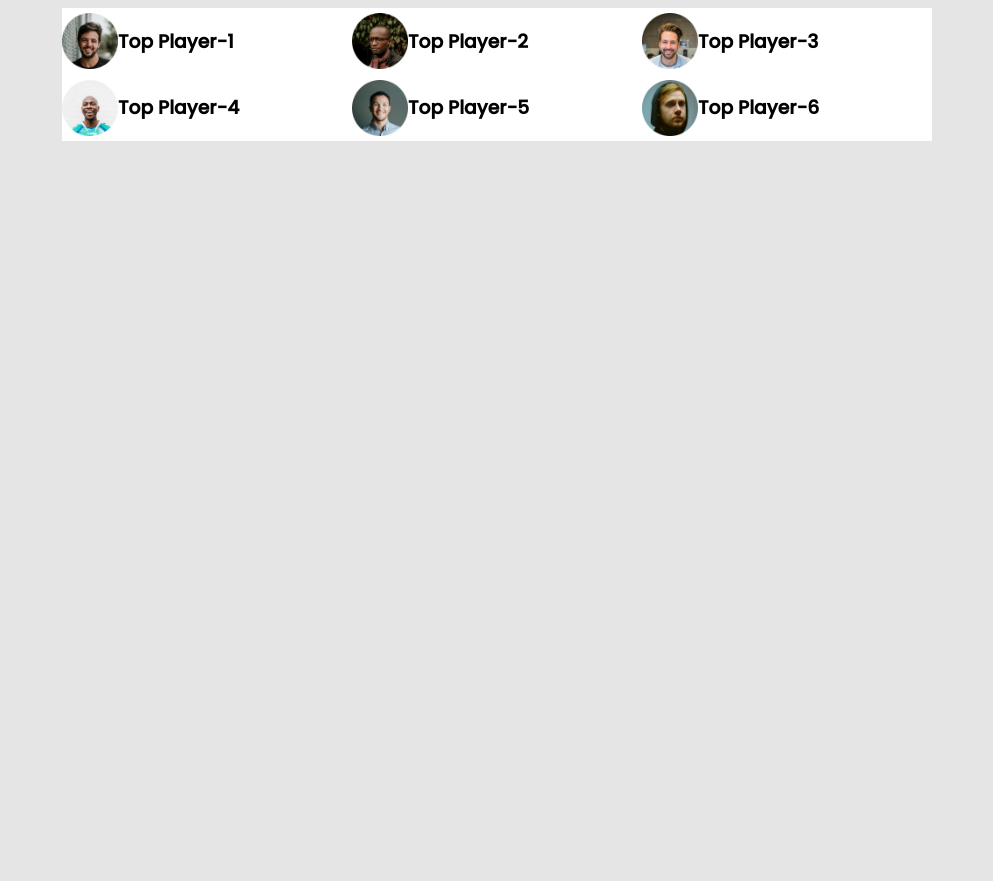
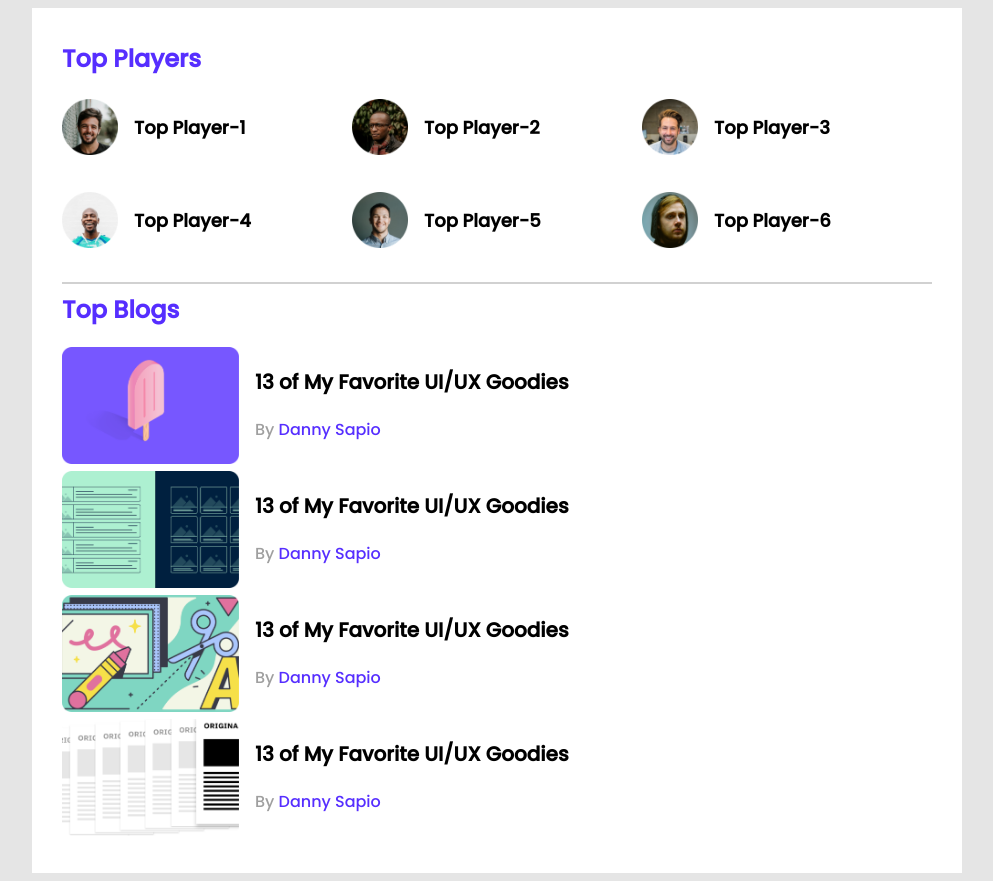
Before and after one commit to Sakif-Hridoy/HTML-CSS-Template-with-Flex-and-Grid, a plain HTML site: page index.html in a window 1280 px wide. Shown: the whole page, without its empty margins (143-1136 px from the left). Before the commit the page ends 800 px from the top, so only its background shows below. Drawn offline with Linux system fonts and the light colour scheme.

Commit message:
add styles for blogs section

```diff
--- a/index.html
+++ b/index.html
@@ -17,33 +17,82 @@
             <section class="container">
                 <div class="top-players">
                     <!-- .player*6>img[src="images/players/player-$.png"]+h3{Top Player-$} -->
+                <h2 class="section-title">Top Players</h2>
                    <div class="players">
                     <div class="player">
                         <img src="images/players/player-1.png" alt="">
-                        <h3>Top Player-1</h3>
+                        <h3 class="player-name">Top Player-1</h3>
                     </div>
                     <div class="player">
                         <img src="images/players/player-2.png" alt="">
-                        <h3>Top Player-2</h3>
+                        <h3 class="player-name" class="player-name">Top Player-2</h3>
                     </div>
                     <div class="player">
                         <img src="images/players/player-3.png" alt="">
-                        <h3>Top Player-3</h3>
+                        <h3 class="player-name" class="player-name">Top Player-3</h3>
                     </div>
                     <div class="player">
                         <img src="images/players/player-4.png" alt="">
-                        <h3>Top Player-4</h3>
+                        <h3 class="player-name">Top Player-4</h3>
                     </div>
                     <div class="player">
                         <img src="images/players/player-5.png" alt="">
-                        <h3>Top Player-5</h3>
+                        <h3 class="player-name">Top Player-5</h3>
                     </div>
                     <div class="player">
                         <img src="images/players/player-6.png" alt="">
-                        <h3>Top Player-6</h3>
+                        <h3 class="player-name">Top Player-6</h3>
                     </div>
                    </div>
                 </div>
+                <hr>
+
+                <div class="top-blogs">
+                    <h2 class="section-title">Top Blogs</h2>
+                    <div class="blogs">
+                        <article class="blog">
+
+                            <div class="thumbnail">
+                                <img src="/images/blogs/blog-1.png" alt="">
+                            </div>
+                            <div class="blog-info">
+                                <h3 class="blog-title">13 of My Favorite UI/UX Goodies</h3>
+                                <p class="blog-author">By <a href="">Danny Sapio</a></p>
+                            </div>
+                        </article>
+                        <article class="blog">
+
+                            <div class="thumbnail">
+                                <img src="/images/blogs/blog-2.png" alt="">
+                            </div>
+                            <div class="blog-info">
+                                <h3 class="blog-title">13 of My Favorite UI/UX Goodies</h3>
+                                <p class="blog-author">By <a href="">Danny Sapio</a></p>
+                            </div>
+                        </article>
+                        <article class="blog">
+
+                            <div class="thumbnail">
+                                <img src="/images/blogs/blog-3.png" alt="">
+                            </div>
+                            <div class="blog-info">
+                                <h3 class="blog-title">13 of My Favorite UI/UX Goodies</h3>
+                                <p class="blog-author">By <a href="">Danny Sapio</a></p>
+                            </div>
+                        </article>
+                        <article class="blog">
+
+                            <div class="thumbnail">
+                                <img src="/images/blogs/blog-4.png" alt="">
+                            </div>
+                            <div class="blog-info">
+                                <h3 class="blog-title">13 of My Favorite UI/UX Goodies</h3>
+                                <p class="blog-author">By <a href="">Danny Sapio</a></p>
+                            </div>
+                        </article>
+                    </div>
+                </div>
+
             </section>
         </main>
 
--- a/styles/style.css
+++ b/styles/style.css
@@ -13,11 +13,27 @@ main{
 .container{
     background: #FFFFFF;
     width: 870px;
+    padding: 30px;
+}
+
+hr{
+    border: 1px solid #D1D1D1;
+}
+
+.top-players{
+    margin-bottom: 30px;
+}
+
+.section-title{
+    color:#562EFF;
+    font-size: 24px;
+    margin-top: 3px;
 }
 
 .players{
     display: grid;
     grid-template-columns: repeat(3,1fr);
+    grid-row-gap: 30px;
 }
 
 .player{
@@ -32,3 +48,39 @@ main{
     height: 56px;
 
 }
+
+.player-name{
+    margin-left: 16px;
+    font-size: 18px;
+}
+
+
+
+/* Blogs Style */
+
+.blog{
+    display: flex;
+}
+
+.blog .thumbnail img{
+    width:177px;
+    height: 117px;
+}
+
+.blog-info{
+    margin-left: 16px;
+}
+
+.blog-title{
+    font-size: 20px;
+}
+.blog-author{
+    color: #9F9F9F;
+    font-size: 16px;
+}
+
+.blog-author a{
+    text-decoration: none;
+    font-size: 16px;
+    color:#562EFF;
+}
```
